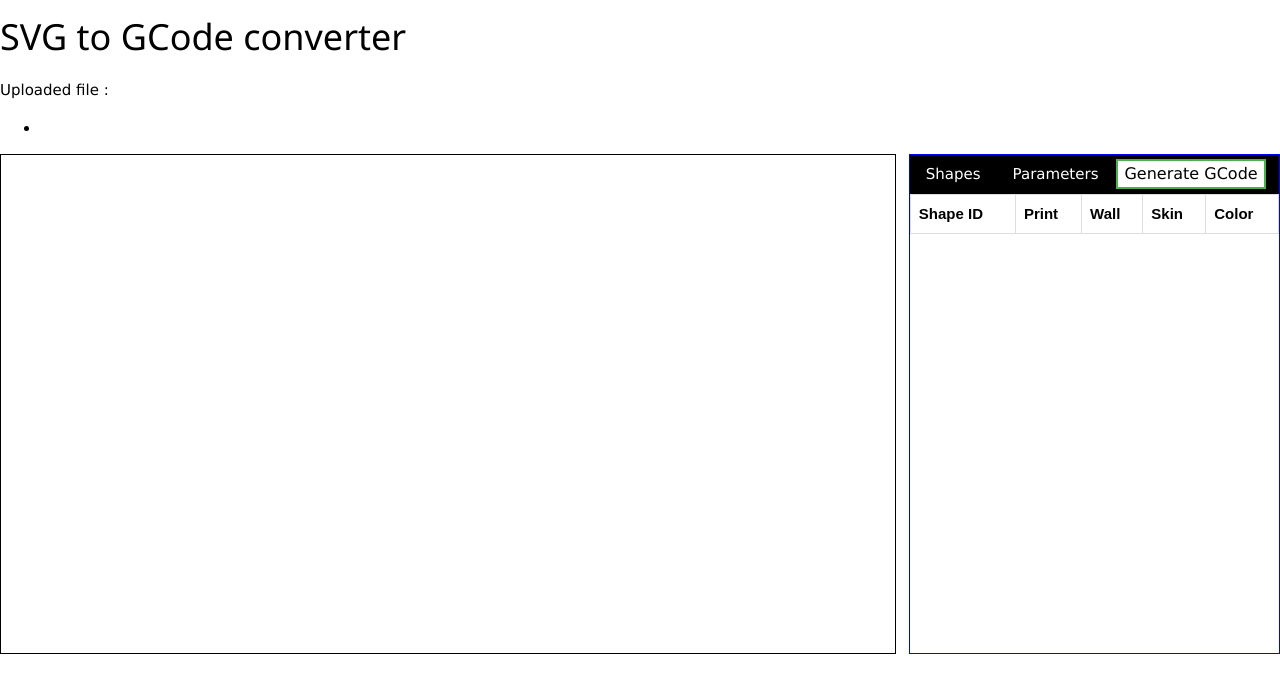
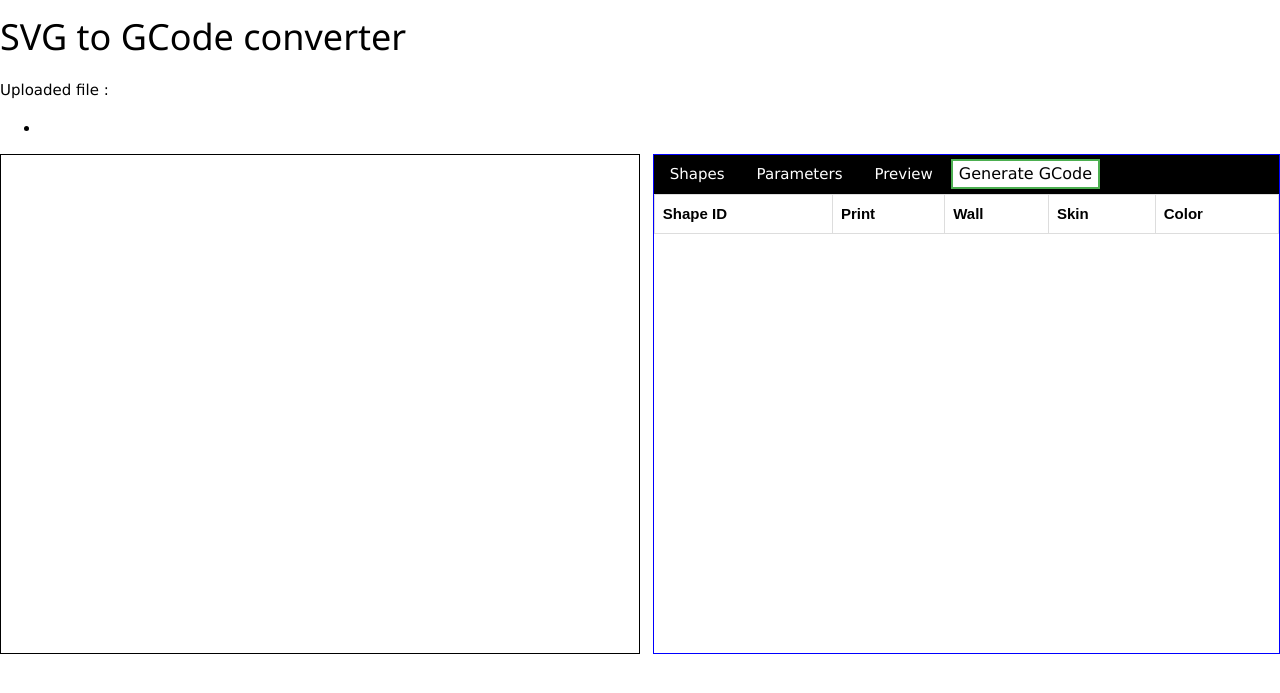
Before and after one commit to dhiaeddine-alioui/svg2gcode, a Flask app: template templates/uploaded.html in a window 1280 px wide. Shown: the top 693 px of the page. Run offline with Flask 2, Linux system fonts and the light colour scheme; the template is opened without the code that fills it, so the values that code supplies are empty.

Commit message:
Add preview tab

```diff
--- a/main.py
+++ b/main.py
@@ -1,4 +1,4 @@
-from flask import Flask,render_template,flash, request, redirect, url_for
+from flask import Flask,render_template,flash, request, redirect, url_for,jsonify
 from werkzeug.utils import secure_filename
 import os
 import random
@@ -9,6 +9,11 @@ from SVGElements.SVGCircle import *
 from SVGElements.SVGPath import *
 from SVGElements.SVGPolygon import *
 from SVGElements.SVGRect import *
+from datetime import datetime
+
+import matplotlib
+matplotlib.use('Agg')
+import matplotlib.pyplot as plt
 
 UPLOAD_FOLDER = './static/input'
 ALLOWED_EXTENSIONS = {'svg'}
@@ -93,7 +98,9 @@ def generate_GCode():
     data=request.get_json();
     parametersJS=data["parameters"]
     SVGshapesJS=data["shapes"]
+    upload_id=re.findall(r".*/([a-zA-Z]*)",data["url"])[0]
 
+    print(upload_id)
     p=Parameters()
     state=State()
 
@@ -130,7 +137,7 @@ def generate_GCode():
     colors=list(set([shape.wallColor for shape in shapes]))
     print(colors)
     finalGCode=""
-    finalGCode+=startCode
+    finalGCode+=getStartCode(p)
     for color in colors :
         finalGCode+=";COLOR:{}\n".format(color)
         finalGCode+=getPauseCode(p.offsetX+5,
@@ -145,9 +152,28 @@ def generate_GCode():
                 if shape.skin!=None:
                     finalGCode+=shape.codeSkin(p,state)
 
-    finalGCode+=endCode
+    finalGCode+=getEndCode(p)
 
     with open("output.gcode","w") as file :
         file.write(finalGCode)
+    plt.clf()
+    plt.axis([0, 230, 0, 230])
+    plt.vlines(230-p.offsetX,ymin=0,ymax=230,linestyles='dashed')
+    plt.vlines(230-p.offsetX-p.rightMargin,ymin=0,ymax=230,linestyles='dashed',color='red')
+    plt.vlines(p.leftMargin,ymin=0,ymax=230,linestyles='dashed',color='red')
+    plt.hlines(230-p.offsetY,xmin=0,xmax=230,linestyles='dashed')
+    plt.hlines(230-p.offsetY-p.topMargin,xmin=0,xmax=230,linestyles='dashed',color='red')
+    plt.hlines(p.bottomMargin,xmin=0,xmax=230,linestyles='dashed',color='red')
+    for index in range(0,len(state.PltX)):
+        plt.plot(state.PltX[index],state.PltY[index],'b',linewidth="0.5")
 
-    return "",200
+    plt.axes().set_aspect('equal')
+    now=datetime.now()
+    date_time = now.strftime("%m-%d-%Y_%H-%M-%S")
+    plt.savefig(os.path.join("./static/input",upload_id,date_time+"-preview.png"))
+
+    data={}
+    data["datetime"]=date_time
+    data["upload_id"]=upload_id
+    data["preview"]=True
+    return jsonify(data),200
--- a/templates/uploaded.html
+++ b/templates/uploaded.html
@@ -7,7 +7,7 @@
   <li>{{file_name}}</li>
 </ul>
 <div style="display:block ; width:100%; height:500px; position:relative;">
-  <div id="preview" style="height: 100%; width:70%; border: 1px solid black; display:inline-block;">
+  <div id="preview" style="height: 100%; width:50%; border: 1px solid black; display:inline-block;">
     <svg id=preview_svg style="width:100%;height:100%;" viewBox="{{viewport.minX}} {{viewport.minY}} {{viewport.width}} {{viewport.height}}">
       {% for shape in shapes %}
 
@@ -35,12 +35,13 @@
 
     </svg>
   </div>
-  <div id="paths" style="height: 100%; width:29%; border: 1px solid blue; display:inline-block;float: right;
+  <div id="paths" style="height: 100%; width:49%; border: 1px solid blue; display:inline-block;float: right;
   max-height:100%;overflow:auto;">
   <div class="w3-bar w3-black">
     <button class="w3-bar-item w3-button" onclick="openTab('shapes-tab')">Shapes</button>
     <button class="w3-bar-item w3-button" onclick="openTab('parameters-tab')">Parameters</button>
-    <button class="button button1" onclick="openTab('result-tab')">Generate GCode</button>
+    <button class="w3-bar-item w3-button" onclick="openTab('result-tab')">Preview</button>
+    <button class="button button1" onclick="generateGCode()">Generate GCode</button>
   </div>
 
   <div id=shapes-tab class=tab>
@@ -162,6 +163,7 @@
 </div>
 
 <div id=result-tab class=tab style="display:none;">
+  <img id=preview_img height="500px"> </img>
 </div>
 
 </div>
@@ -216,9 +218,6 @@
 
   }
   function openTab(tabName) {
-    if(tabName=="result-tab"){
-      generateGCode();
-    }
     var i;
     var x = document.getElementsByClassName("tab");
     for (i = 0; i < x.length; i++) {
@@ -296,12 +295,25 @@
       data={};
       data["shapes"]=shapes;
       data["parameters"]=parameters;
+      data["url"]=window.location.href
 
       var xhr = new XMLHttpRequest();
       xhr.open("POST", "/generateGCode", true);
       xhr.setRequestHeader('Content-Type', 'application/json');
       xhr.send(JSON.stringify(data));
 
+      xhr.onreadystatechange = function() {
+        if (xhr.readyState === 4) {
+          var data = JSON.parse(xhr.responseText);
+          if(data["preview"]==true){
+            document.getElementById("result-tab").innerHTML = "";
+            var image=document.createElement('img')
+            image.src="/static/input/"+data["upload_id"]+"/"+data["datetime"]+"-preview.png"
+            document.getElementById("result-tab").appendChild(image)
+          }
+        }
+      }
+
     }
 
   </script>
--- a/utils.py
+++ b/utils.py
@@ -8,14 +8,19 @@ from SVGElements.SVGPolygon import *
 from SVGElements.SVGRect import *
 from Shape import *
 
-CR="\n"
-startCode=";Start code"+CR
-startCode+="G28 X Y Z F4200"+CR
-startCode+="G21"+CR
+def getEndCode(p):
+    CR="\n"
+    endCode=";End code"+CR
+    endCode+="G0 Z{} F300".format(p.penUp)+CR
+    endCode+="G0 X0 Y230 F4200"+CR
+    return endCode
 
-endCode=";End code"+CR
-endCode+="G0 Z20 F300"+CR
-endCode+="G0 X0 Y230 F4200"+CR
+def getStartCode(p):
+    CR="\n"
+    startCode=";Start code"+CR
+    startCode+="G28 X Y Z F4200"+CR
+    startCode+="G21"+CR
+    return startCode
 
 def parseSVGfile(svgfilepath):
     # read the SVG file and extract the SVG Shapes (rect,circle,path,polygon,...)
```
Also changed, not shown: arc.py (+7 -2 lines).
